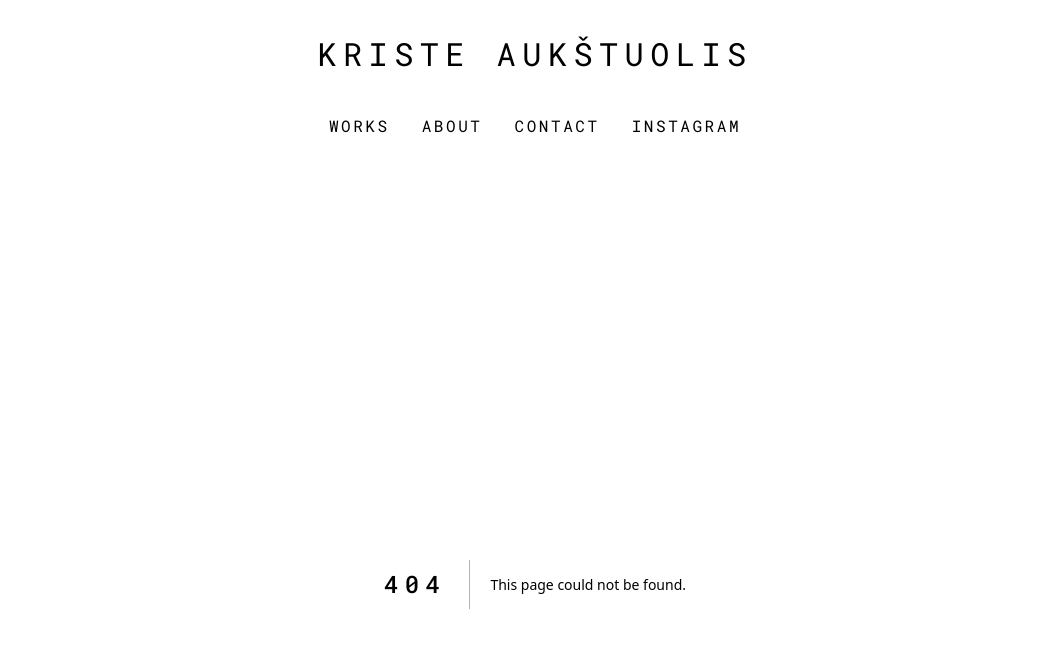
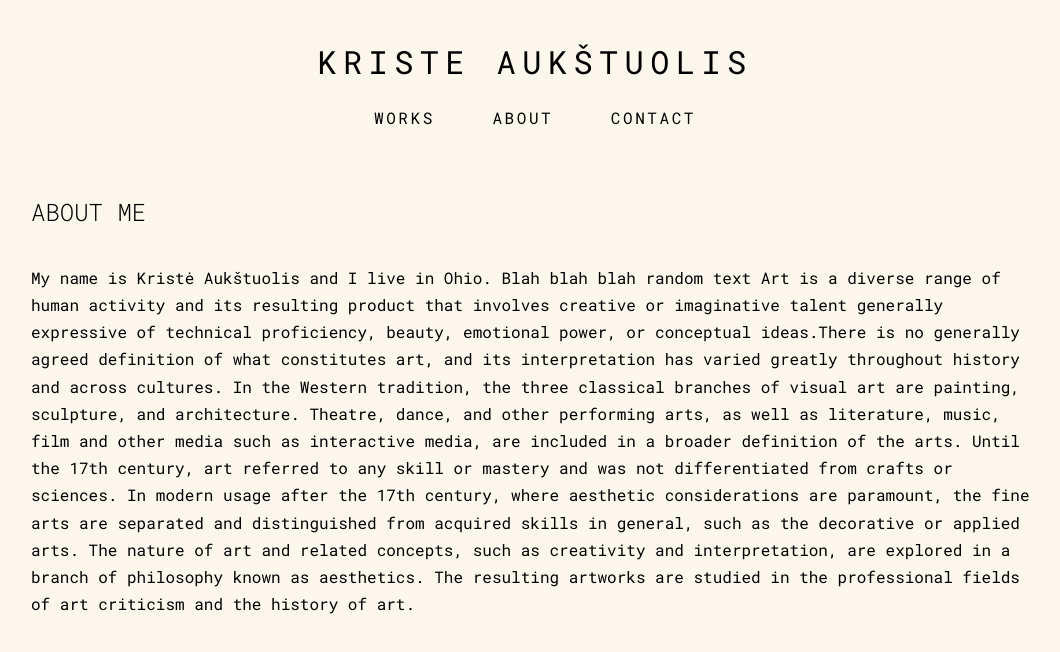
Before and after one commit to ulapkus/art-website, a Next.js app: page /about in a window 1280 px wide. Before the commit this address had no page. Shown: the top 652 px of the page, without its empty margins (105-1165 px from the left). Built offline with nearby package versions, Linux system fonts and the light colour scheme.

Commit message:
added about page

```diff
--- /dev/null
+++ b/app/about/page.js
@@ -0,0 +1,31 @@
+import React from "react";
+
+const about = () => {
+  return (
+    <div className="about">
+      <h2>ABOUT ME</h2>
+      <p className="about-p">
+        My name is Kristė Aukštuolis and I live in Ohio. Blah blah blah random text Art is a diverse range
+        of human activity and its resulting product that involves creative or
+        imaginative talent generally expressive of technical proficiency,
+        beauty, emotional power, or conceptual ideas.There is no generally
+        agreed definition of what constitutes art, and its interpretation has
+        varied greatly throughout history and across cultures. In the Western
+        tradition, the three classical branches of visual art are painting,
+        sculpture, and architecture. Theatre, dance, and other performing arts,
+        as well as literature, music, film and other media such as interactive
+        media, are included in a broader definition of the arts. Until the 17th
+        century, art referred to any skill or mastery and was not differentiated
+        from crafts or sciences. In modern usage after the 17th century, where
+        aesthetic considerations are paramount, the fine arts are separated and
+        distinguished from acquired skills in general, such as the decorative or
+        applied arts. The nature of art and related concepts, such as creativity
+        and interpretation, are explored in a branch of philosophy known as
+        aesthetics. The resulting artworks are studied in the professional
+        fields of art criticism and the history of art.
+      </p>
+    </div>
+  );
+};
+
+export default about;
--- a/app/globals.css
+++ b/app/globals.css
@@ -2,6 +2,10 @@
 
 * {
   box-sizing: border-box;
+}
+
+body {
+  background-color: #fcf7ed;
 }
 
 .main-page {
@@ -22,13 +26,15 @@
   flex-direction: row;
   justify-content: center;
   align-items: center;
+  gap: 2vw;
+  /* border: 1px solid blue; */
 }
 
 .nav-kriste {
   font-size: 4vh;
   text-decoration: none;
   color: black;
-  padding: 4vh 0 3vh 0;
+  padding: 4vh 0 1vh 0;
   font-family: "Roboto Mono", monospace;
   letter-spacing: 0.5vw;
 }
@@ -63,7 +69,8 @@
   flex-direction: column;
   justify-content: center;
   align-items: center;
-  gap: 7vh;
+  gap: 4vh;
+  /* gap: 7vh; */
   width: 90%;
   padding: 0 0 0 0;
   margin: 0;
@@ -158,11 +165,13 @@ h1 {
   align-items: center;
   object-fit: cover;
   overflow: hidden;
-  height: 70vh;
+  height: 35vh;
+  /* height: 70vh; */
   width: 100%;
   padding: 0;
   margin: 0;
-  background-image: url("https://i.ibb.co/TKv2MSN/Screenshot-2024-02-19-at-6-41-46-PM.png");
+  /* background-image: url("https://i.ibb.co/TKv2MSN/Screenshot-2024-02-19-at-6-41-46-PM.png"); */
+  background-image: url("https://i.ibb.co/Gn74D33/Screenshot-2024-02-19-at-6-41-25-PM.png");
 }
 
 .words-first,
@@ -171,10 +180,10 @@ h1 {
   color: white;
   font-family: "Roboto Mono", monospace;
   letter-spacing: 0.6vw;
-  font-size: 10vh;
+  font-size: 3vh;
   text-align: center;
   padding: 0 20vh 0 20vh;
-  text-shadow: 1px 1px 20px rgba(0, 0, 0, 0.5);
+  text-shadow: 1px 1px 20px rgba(0, 0, 0, 0.723);
   white-space: nowrap;
   font-weight: 200;
 }
@@ -191,7 +200,7 @@ h1 {
 .words-third:hover {
   transition: font-size 0.3s ease;
   cursor: pointer;
-  font-size: 15vh;
+  font-size: 4vh;
 }
 
 .art-second {
@@ -202,11 +211,13 @@ h1 {
   background-size: cover;
   background-repeat: no-repeat;
   background-position: center;
-  height: 80vh;
+  height: 35vh;
+  /* height: 80vh; */
   width: 100%;
   padding: 0;
   margin: 0;
-  background-image: url("https://i.ibb.co/S7NKqx1/nine.png");
+  /* background-image: url("https://i.ibb.co/S7NKqx1/nine.png"); */
+  background-image: url("https://i.ibb.co/9tTf3PX/nine.png");
 }
 
 .art-third {
@@ -217,16 +228,17 @@ h1 {
   background-size: cover;
   background-repeat: no-repeat;
   background-position: center;
-  height: 80vh;
+  height: 35vh;
+  /* height: 80vh; */
   width: 100%;
   padding: 0;
   margin: 0;
-  background-image: url("https://i.ibb.co/4SN6SNy/Screenshot-2024-02-19-at-6-32-31-PM.png");
+  /* background-image: url("https://i.ibb.co/4SN6SNy/Screenshot-2024-02-19-at-6-32-31-PM.png"); */
+  background-image: url("https://i.ibb.co/Nx6D4tp/Screenshot-2024-02-19-at-6-32-31-PM.png");
 }
 
 .flip-container {
   -webkit-perspective: 1000;
-  /* background: transparent; */
   width: 100%;
   height: 45vh;
 }
@@ -246,7 +258,6 @@ img {
 .flipper {
   -webkit-transition: 1.5s;
   -webkit-transform-style: preserve-3d;
-  /* position: relative; */
   width: 100%;
   height: 100%;
 }
@@ -273,3 +284,21 @@ img {
   -webkit-transform: rotateY(180deg);
   background: rgb(218, 138, 138);
 }
+
+.about {
+  /* border: 1px solid blue; */
+  display: flex;
+  flex-direction: column;
+  justify-content: center;
+  align-items: flex-start;
+  padding: 0 10vw 0 10vw;
+}
+
+h2 {
+  font-family: "Roboto Mono", monospace;
+  font-weight: 300;
+}
+.about-p {
+  font-family: "Roboto Mono", monospace;
+  line-height: 170%;
+}
--- a/app/navbar.js
+++ b/app/navbar.js
@@ -19,9 +19,9 @@ const Navbar = () => {
         <Link href="/about" className="nav-link">
           CONTACT
         </Link>
-        <Link href="/about" className="nav-link">
+        {/* <Link href="/about" className="nav-link">
           INSTAGRAM
-        </Link>
+        </Link> */}
       </div>
     </div>
   );
--- a/app/page.js
+++ b/app/page.js
@@ -7,8 +7,8 @@ const page = () => {
       <div className="art-container">
         <div className="art-first">
           <div className="words-first">
-            <p className="first">SEE AVAILABLE</p>
-            <p className="first">PRINTS</p>
+            <p className="first">SEE AVAILABLE PRINTS</p>
+            {/* <p className="first">PRINTS</p> */}
           </div>
         </div>
         <div className="art-second">
```
